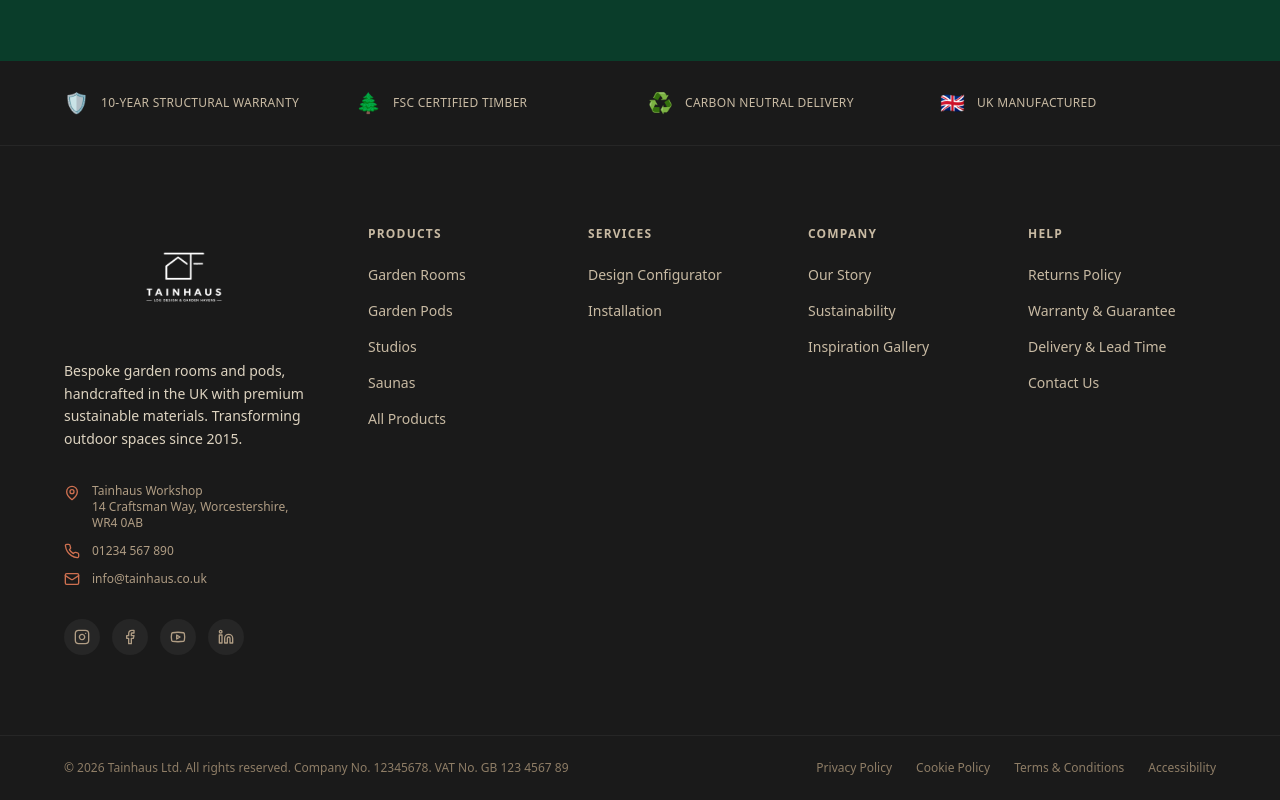
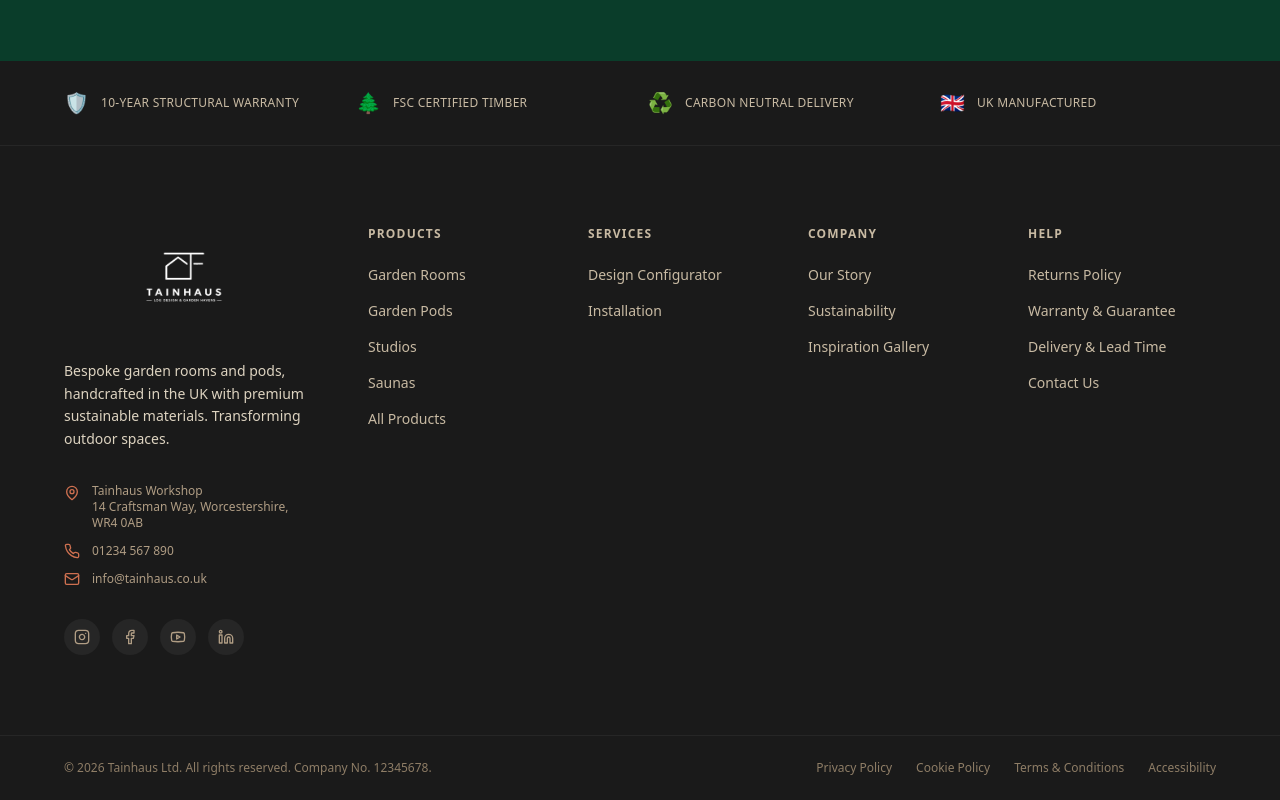
Before and after one commit to Tainhaus/2.0, a Next.js app: page / in a window 1280 px wide. Shown: the part 4988-5788 px from the top of the page. Built offline with nearby package versions, Linux system fonts and the light colour scheme; no server answers; the database is empty.

Commit message:
Remove VAT mentions and year references

```diff
--- a/src/components/layout/footer.tsx
+++ b/src/components/layout/footer.tsx
@@ -92,7 +92,7 @@ export function Footer() {
 
             <p className="font-body text-sm text-sand-300 leading-relaxed mb-8">
               Bespoke garden rooms and pods, handcrafted in the UK with premium sustainable materials.
-              Transforming outdoor spaces since 2015.
+              Transforming outdoor spaces.
             </p>
 
             <div className="space-y-3 mb-8">
@@ -165,7 +165,7 @@ export function Footer() {
         <div className="container-site flex flex-col sm:flex-row items-center justify-between gap-4">
           <p className="font-body text-xs text-sand-600">
             © {new Date().getFullYear()} Tainhaus Ltd. All rights reserved. Company No. 12345678.
-            VAT No. GB 123 4567 89
+
           </p>
           <div className="flex items-center gap-6">
             {["Privacy Policy", "Cookie Policy", "Terms & Conditions", "Accessibility"].map((item) => (
```
